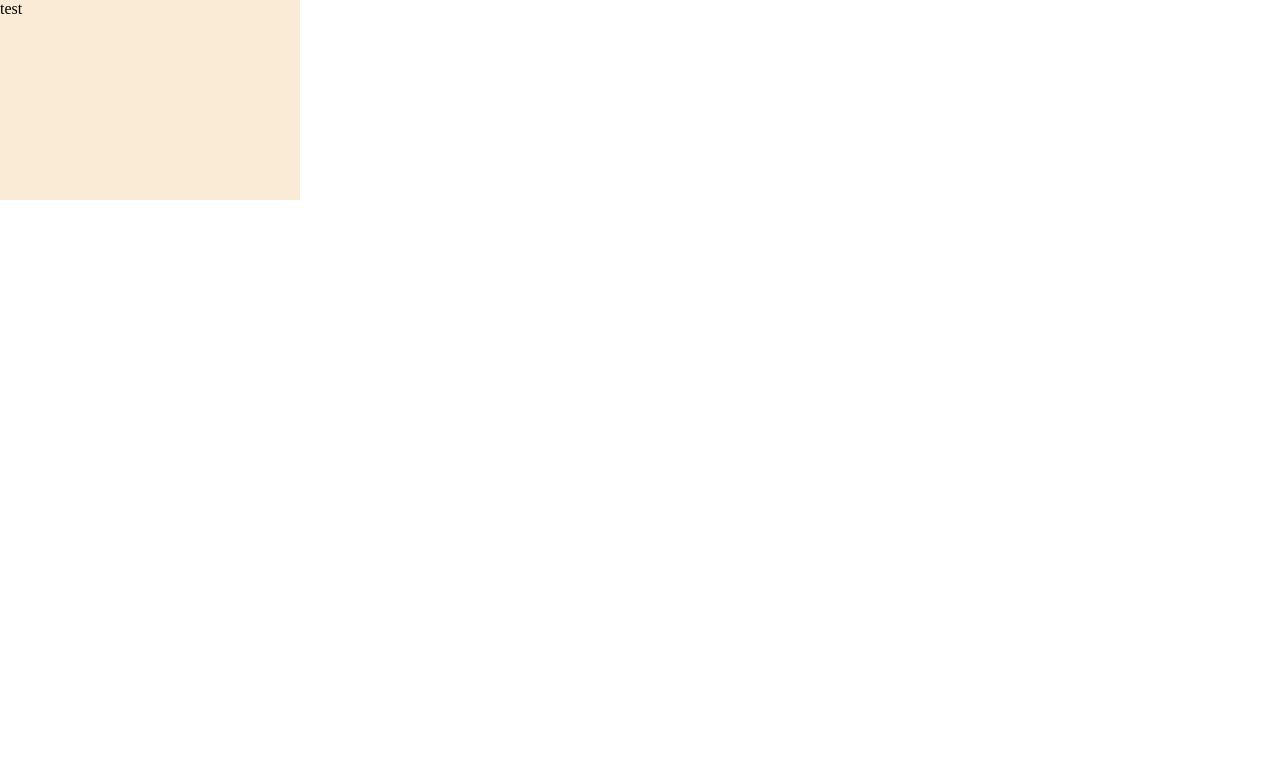
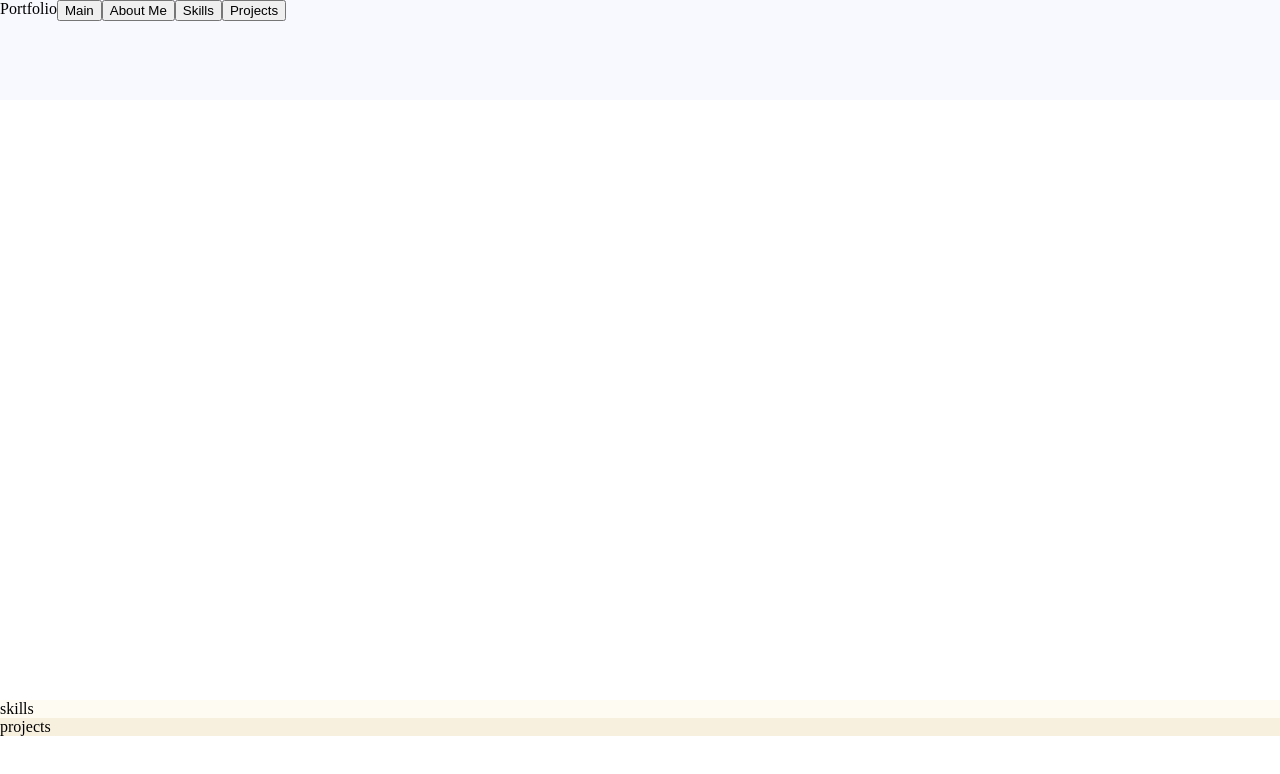
Before and after one commit to jjoo0803/portfolio, a Vue app: page / in a window 1280 px wide. Shown: the top 774 px of the page. Built offline with nearby package versions, Linux system fonts and the light colour scheme.

Commit message:
component

```diff
--- /dev/null
+++ b/src/components/Header.vue
@@ -0,0 +1,36 @@
+<template>
+<div class="header">
+  <div class="title">Portfolio</div>
+  <div class="tab-container">
+    <button>Main</button>
+    <button>About Me</button>
+    <button>Skills</button>
+    <button>Projects</button>
+  </div>
+</div>
+</template>
+
+<script>
+export default {
+  setup() {
+  },
+}
+</script>
+
+<style lang="scss" scoped>
+.header {
+  display: flex;
+  position: fixed;
+  width: 100vw;
+  height: 100px;
+  background-color:ghostwhite;
+  .title {
+    display: flex;
+    .tab-container {
+      button {
+
+      }
+    }
+  }
+}
+</style>
--- /dev/null
+++ b/src/components/Introduce.vue
@@ -0,0 +1,16 @@
+<template>
+<div class="">
+    About me
+</div>
+</template>
+
+<script>
+export default {
+  setup() {
+  },
+}
+</script>
+
+<style lang="scss" scoped>
+
+</style>
--- /dev/null
+++ b/src/components/Project.vue
@@ -0,0 +1,16 @@
+<template>
+<div class="">
+  projects
+</div>
+</template>
+
+<script>
+export default {
+  setup() {
+  },
+}
+</script>
+
+<style lang="scss" scoped>
+
+</style>
--- /dev/null
+++ b/src/components/Skills.vue
@@ -0,0 +1,16 @@
+<template>
+<div class="">
+  skills
+</div>
+</template>
+
+<script>
+export default {
+  setup() {
+  },
+}
+</script>
+
+<style lang="scss" scoped>
+
+</style>
--- a/src/views/HomeView.vue
+++ b/src/views/HomeView.vue
@@ -1,25 +1,57 @@
 <template>
 <div class="home">
-  <div class="test" data-aos="fade-up">test</div>
+  <div class="main-page">
+    <Header></Header>
+    <div class="introduce">
+      <Introduce></Introduce>
+    </div>
+  </div>
+  <div class="skills">
+    <Skills></Skills>
+  </div>
+  <div class="project">
+    <Project></Project>
+  </div>
 </div>
 </template>
 
 <script>
 // @ is an alias to /src
-// import HelloWorld from '@/components/HelloWorld.vue'
+import Header from '@/components/Header.vue'
+import Introduce from '@/components/Introduce.vue'
+import Skills from '@/components/Skills.vue'
+import Project from '@/components/Project.vue'
 
 export default {
   name: 'HomeView',
   components: {
-    // HelloWorld
+    Header,
+    Introduce,
+    Skills,
+    Project
   }
 }
 </script>
 
 <style lang="scss" scoped>
+.home {
+  .main-page {
+    width: 100vw;
+    height: 700px;
+    .introduce {
+      background-color: #79B4B7;
+    }
+  }
+  .skills {
+    background-color: #FEFBF3;
+  }
+  .project {
+    background-color: #F8F0DF;
+  }
+}
 .test {
-  width: 300px;
-  height: 200px;
-  background-color: antiquewhite;
+  // width: 100vw;
+  // height: 100vh;
+  // background-color: antiquewhite;
 }
 </style>
```
Also changed, not shown: .eslintrc.js.
